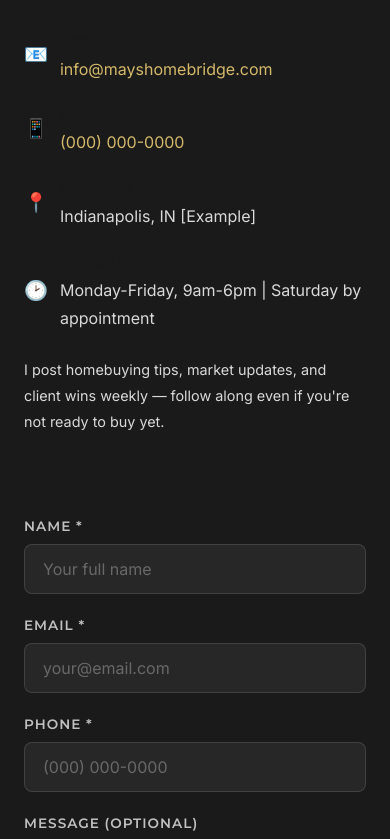
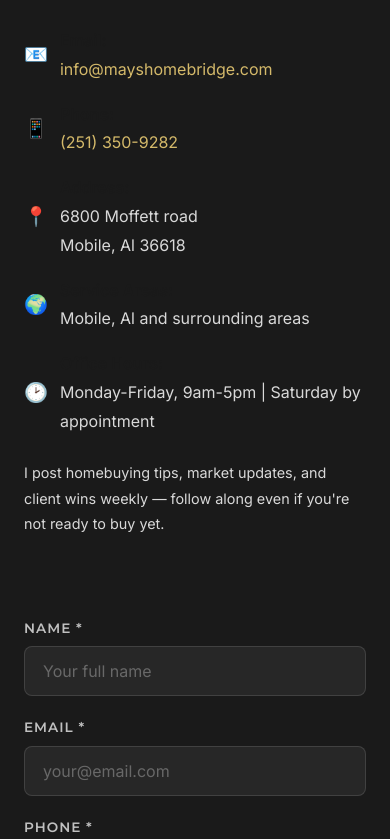
Before and after one commit to letstalk-code/mays-homebridge, a Next.js app: page /contact in a window 390 px wide. Shown: the part 5800-6639 px from the top of the page. Built offline with nearby package versions, Linux system fonts and the light colour scheme.

Commit message:
Update business contact info: phone, address, hours, and service areas

```diff
--- a/app/contact/page.tsx
+++ b/app/contact/page.tsx
@@ -221,21 +221,29 @@ export default function ContactPage() {
                 <span className={styles.contactIcon}>&#128241;</span>
                 <p>
                   <strong>Phone:</strong><br />
-                  <a href="tel:+10000000000">(000) 000-0000</a>
+                  <a href="tel:+12513509282">(251) 350-9282</a>
                 </p>
               </div>
               <div className={styles.contactDetail}>
                 <span className={styles.contactIcon}>&#128205;</span>
                 <p>
-                  <strong>Location:</strong><br />
-                  Indianapolis, IN [Example]
+                  <strong>Address:</strong><br />
+                  6800 Moffett road<br />
+                  Mobile, Al 36618
+                </p>
+              </div>
+              <div className={styles.contactDetail}>
+                <span className={styles.contactIcon}>&#127757;</span>
+                <p>
+                  <strong>Service Areas:</strong><br />
+                  Mobile, Al and surrounding areas
                 </p>
               </div>
               <div className={styles.contactDetail}>
                 <span className={styles.contactIcon}>&#128337;</span>
                 <p>
                   <strong>Office Hours:</strong><br />
-                  Monday-Friday, 9am-6pm | Saturday by appointment
+                  Monday-Friday, 9am-5pm | Saturday by appointment
                 </p>
               </div>
             </div>
@@ -272,7 +280,7 @@ export default function ContactPage() {
                 type="tel"
                 id="phone"
                 name="phone"
-                placeholder="(000) 000-0000"
+                placeholder="(251) 350-9282"
                 required
               />
             </div>
--- a/components/Footer.tsx
+++ b/components/Footer.tsx
@@ -25,7 +25,7 @@ export default function Footer() {
               with expert guidance, honest advice, and fierce protection of your interests.
             </p>
             <div className={styles.social}>
-              <a href="#" aria-label="Facebook" className={styles.socialIcon}>
+              <a href="https://www.facebook.com/profile.php?id=100091873130182" target="_blank" rel="noopener noreferrer" aria-label="Facebook: May Enterprises Consultant" className={styles.socialIcon}>
                 <svg width="20" height="20" viewBox="0 0 24 24" fill="currentColor">
                   <path d="M24 12.073c0-6.627-5.373-12-12-12s-12 5.373-12 12c0 5.99 4.388 10.954 10.125 11.854v-8.385H7.078v-3.47h3.047V9.43c0-3.007 1.792-4.669 4.533-4.669 1.312 0 2.686.235 2.686.235v2.953H15.83c-1.491 0-1.956.925-1.956 1.874v2.25h3.328l-.532 3.47h-2.796v8.385C19.612 23.027 24 18.062 24 12.073z" />
                 </svg>
@@ -69,11 +69,12 @@ export default function Footer() {
             <a href="mailto:info@mayshomebridgellc.com" className={styles.footerLink}>
               info@mayshomebridgellc.com
             </a>
-            <a href="tel:+13346411516" className={styles.footerLink}>
-              (334) 641-1516
+            <a href="tel:+12513509282" className={styles.footerLink}>
+              (251) 350-9282
             </a>
-            <span className={styles.footerLink}>Mon-Fri, 9am-6pm</span>
-            <span className={styles.footerLink}>Sat by appointment</span>
+            <span className={styles.footerLink}>6800 Moffett road<br />Mobile, Al 36618</span>
+            <span className={styles.footerLink}>Mon-Fri, 9am-5pm</span>
+            <span className={styles.footerLink}>Serving Mobile, Al and surrounding areas</span>
           </div>
         </div>
 
```
Also changed, not shown: tsconfig.json (+26 -6 lines).
